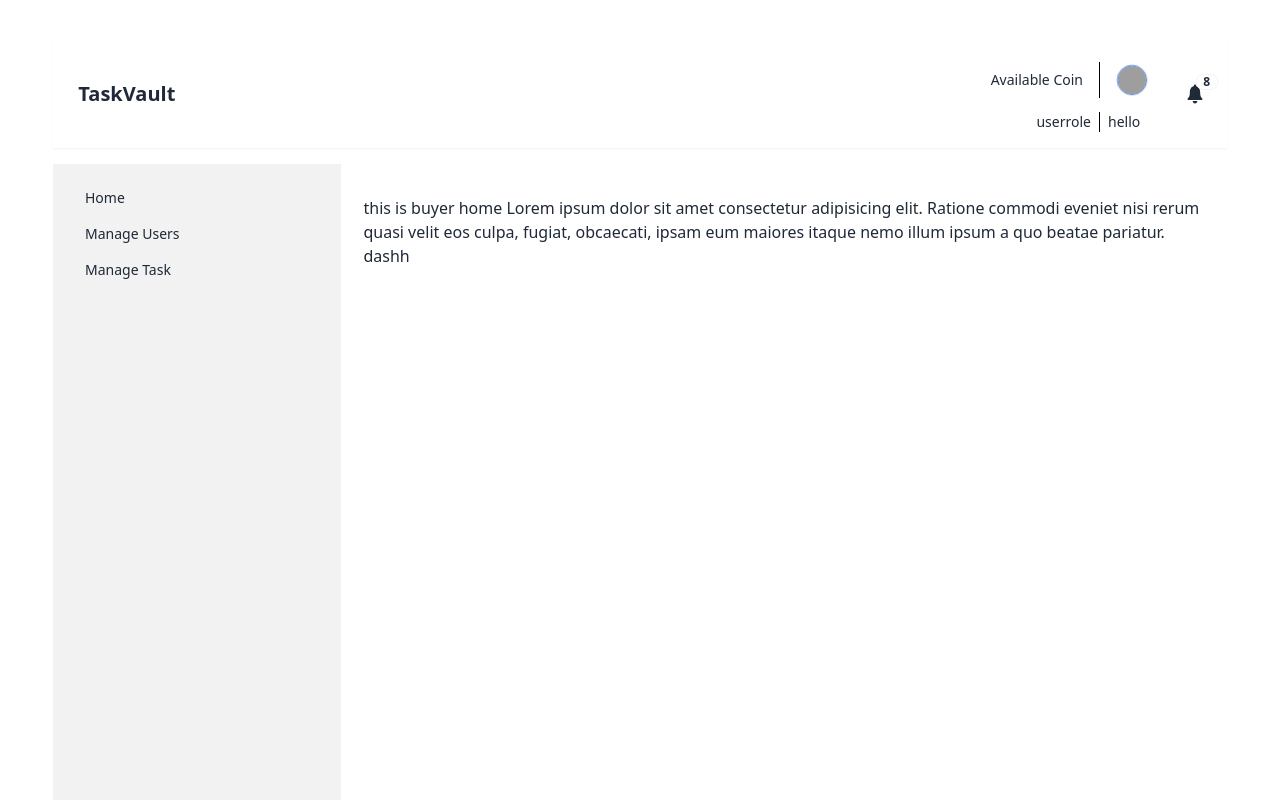
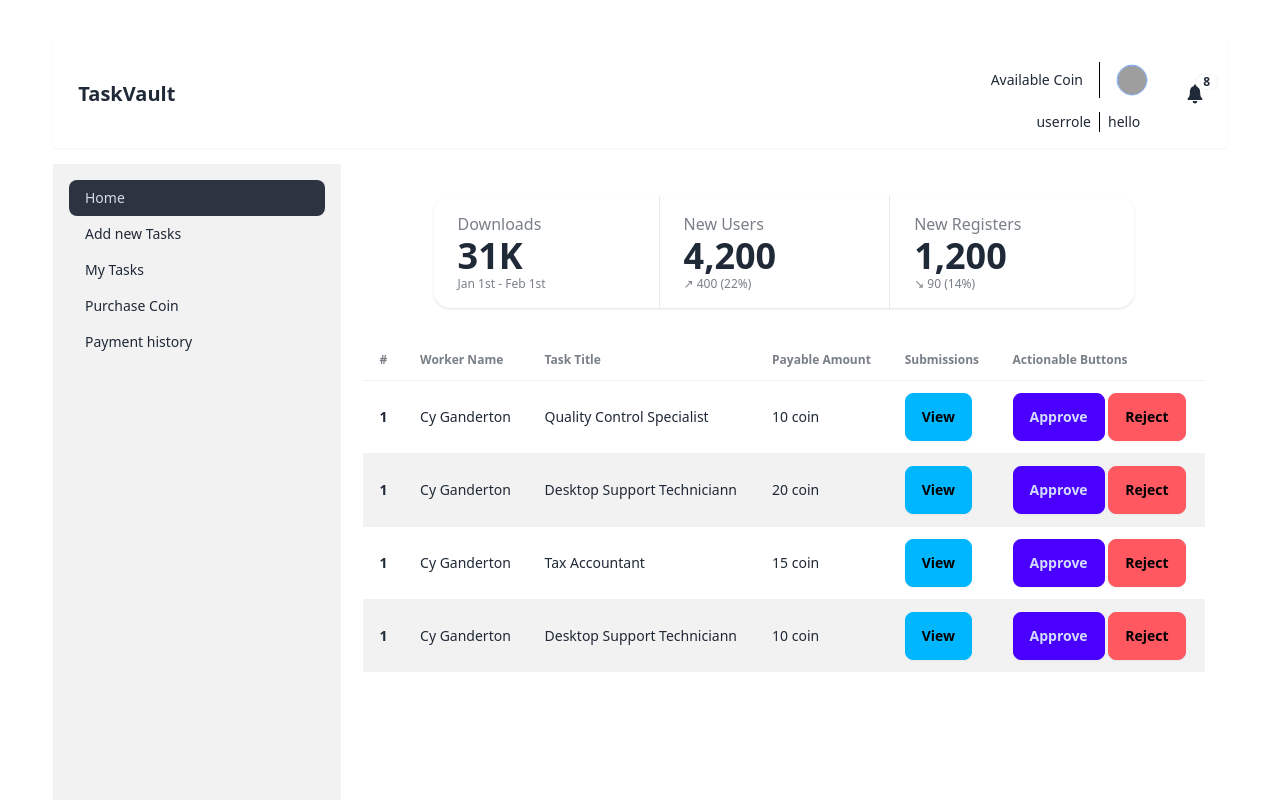
Before and after one commit to User-RAY/task-vault-client-side-a12, a React (Vite) app: page /dashboard/buyer in a window 1280 px wide. Shown: the top 800 px of the page. Built offline with nearby package versions, Linux system fonts and the light colour scheme; grey boxes are pictures that could not be loaded.

Commit message:
Added stats and task review for buyer home

```diff
--- a/src/Components/DashNavigation/DashNavigation.jsx
+++ b/src/Components/DashNavigation/DashNavigation.jsx
@@ -8,7 +8,7 @@ const DashNavigation = ({children}) => {
     const user = {
         displayName: 'hello',
         photoURL: 'pic',
-        role: 'admin'
+        role: 'buyer'
     }
 
 const buyerlink = <>
@@ -48,7 +48,6 @@ const adminlink = <>
 
                 <div className="mt-8 w-[95%] mx-auto">
                     {children}
-                    dashh
                 </div>
             </div>
             <div className="drawer-side">
--- a/src/Components/Navbar/Navbar.jsx
+++ b/src/Components/Navbar/Navbar.jsx
@@ -24,7 +24,7 @@ const Navbar = () => {
 
 
 const links2 = <>
-    <li><NavLink to={user?.role === 'buyer' ? '/dashboard/buyer' : '/dashboard'}>Dashboard</NavLink></li>
+    <li><NavLink to={user?.role === 'buyer' ? '/dashboard/buyer' : user?.role === 'worker' ? '/dashboard/worker' : user?.role === 'admin' ? '/dashboard/admin' : '/'}>Dashboard</NavLink></li>
     <li><NavLink to='/all'>Available Coin</NavLink></li>
     <li><a href="https://github.com/Programming-Hero-Web-Course4/b10a12-client-side-User-RAY" target="_blank">Join as Developer</a></li>
 </>
--- a/src/Pages/BuyerHome/BuyerHome.jsx
+++ b/src/Pages/BuyerHome/BuyerHome.jsx
@@ -3,8 +3,84 @@
 const BuyerHome = () => {
     return (
         <div>
-            this is buyer home
-            Lorem ipsum dolor sit amet consectetur adipisicing elit. Ratione commodi eveniet nisi rerum quasi velit eos culpa, fugiat, obcaecati, ipsam eum maiores itaque nemo illum ipsum a quo beatae pariatur.
+
+
+            <div className="flex justify-center mb-8">
+                <div className="stats stats-vertical lg:stats-horizontal shadow w-5/6">
+                <div className="stat">
+                    <div className="stat-title">Downloads</div>
+                    <div className="stat-value">31K</div>
+                    <div className="stat-desc">Jan 1st - Feb 1st</div>
+                </div>
+                <div className="stat">
+                    <div className="stat-title">New Users</div>
+                    <div className="stat-value">4,200</div>
+                    <div className="stat-desc">↗︎ 400 (22%)</div>
+                </div>
+                <div className="stat">
+                    <div className="stat-title">New Registers</div>
+                    <div className="stat-value">1,200</div>
+                    <div className="stat-desc">↘︎ 90 (14%)</div>
+                </div>
+                </div>
+            </div>
+
+
+
+            <div className="overflow-x-auto">
+                <table className="table table-zebra">
+                    {/* head */}
+                    <thead>
+                    <tr>
+                        <th>#</th>
+                        <th>Worker Name</th>
+                        <th>Task Title</th>
+                        <th>Payable Amount</th>
+                        <th>Submissions</th>
+                        <th>Actionable Buttons</th>
+                    </tr>
+                    </thead>
+                    <tbody>
+                    {/* row 1 */}
+                    <tr>
+                        <th>1</th>
+                        <td>Cy Ganderton</td>
+                        <td>Quality Control Specialist</td>
+                        <td>10 coin</td>
+                        <th><button className="btn btn-info">View</button></th>
+                        <td><button className="btn btn-primary">Approve</button> <button className="btn btn-error">Reject</button></td>
+                    </tr>
+                    {/* row 2 */}
+                    <tr>
+                        <th>1</th>
+                        <td>Cy Ganderton</td>
+                        <td>Desktop Support Techniciann</td>
+                        <td>20 coin</td>
+                        <th><button className="btn btn-info">View</button></th>
+                        <td><button className="btn btn-primary">Approve</button> <button className="btn btn-error">Reject</button></td>
+                    </tr>
+                    <tr>
+                        <th>1</th>
+                        <td>Cy Ganderton</td>
+                        <td>Tax Accountant</td>
+                        <td>15 coin</td>
+                        <th><button className="btn btn-info">View</button></th>
+                        <td><button className="btn btn-primary">Approve</button> <button className="btn btn-error">Reject</button></td>
+                    </tr>
+                    <tr>
+                        <th>1</th>
+                        <td>Cy Ganderton</td>
+                        <td>Desktop Support Techniciann</td>
+                        <td>10 coin</td>
+                        <th><button className="btn btn-info">View</button></th>
+                        <td><button className="btn btn-primary">Approve</button> <button className="btn btn-error">Reject</button></td>
+                    </tr>
+
+                    </tbody>
+                </table>
+            </div>
+
+
         </div>
     );
 };
```
